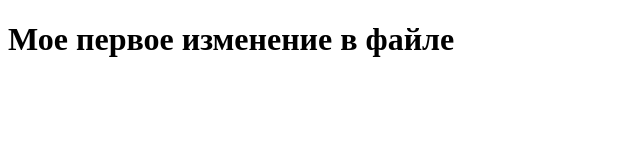
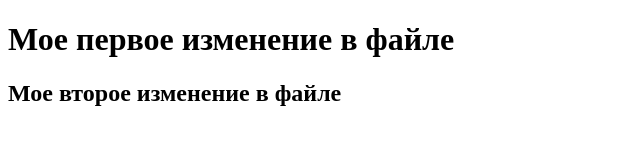
Before and after one commit to AnushavanP/MeOwnSave, a plain HTML site: page index.html in a window 1280 px wide. Shown: the whole page, without its empty margins (0-640 px from the left). Drawn offline with Linux system fonts and the light colour scheme.

Commit message:
Мое второе изменение

```diff
--- a/index.html
+++ b/index.html
@@ -10,6 +10,7 @@
 <body>
 
         <h1>Мое первое изменение в файле</h1>
+        <h2>Мое второе изменение в файле</h2>
 
 </body>
 </html>
```
